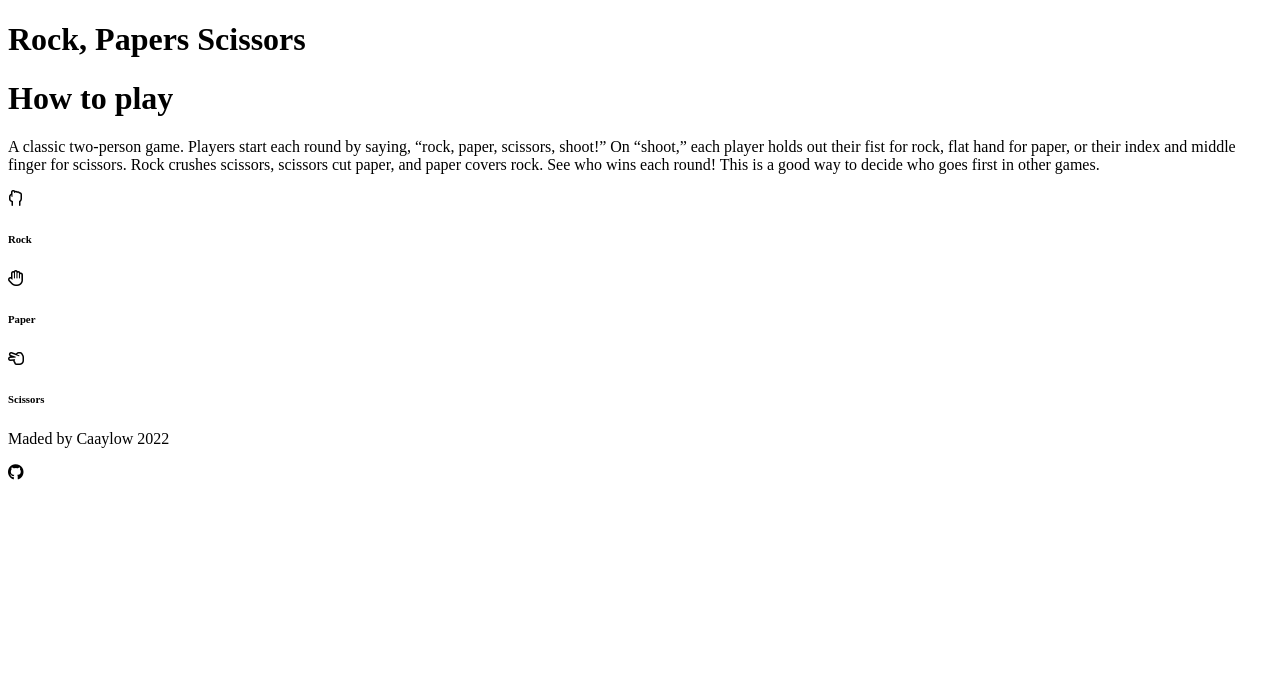
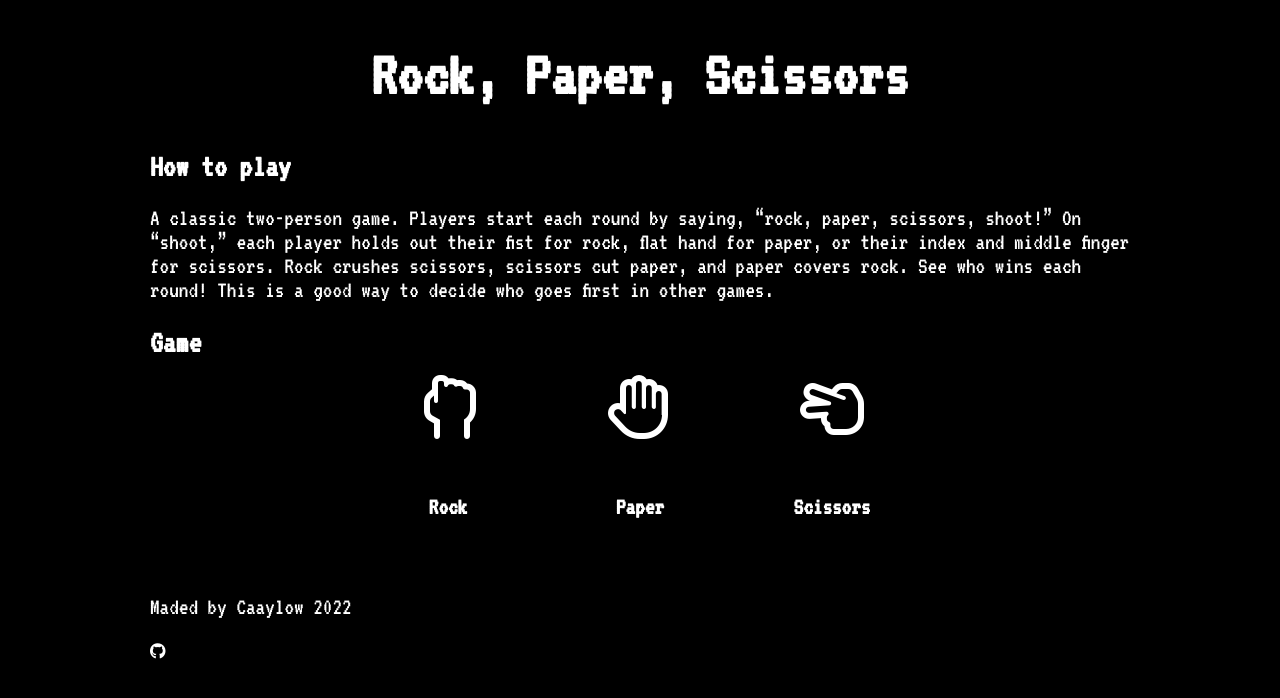
Before and after one commit to caylow/rock-paper-scissors, a plain HTML site: page index.html in a window 1280 px wide. Drawn offline with Linux system fonts and the light colour scheme.

Commit message:
Completed index.html page

```diff
--- a/index.html
+++ b/index.html
@@ -6,11 +6,13 @@
     <meta name="viewport" content="width=device-width, initial-scale=1.0">
     <!-- FontAwesome -->
     <link rel="stylesheet" href="https://cdnjs.cloudflare.com/ajax/libs/font-awesome/6.2.1/css/all.min.css" integrity="sha512-MV7K8+y+gLIBoVD59lQIYicR65iaqukzvf/nwasF0nqhPay5w/9lJmVM2hMDcnK1OnMGCdVK+iQrJ7lzPJQd1w==" crossorigin="anonymous" referrerpolicy="no-referrer" />
-    <title>Rock, Papers, Scissors</title>
+    <link rel="stylesheet" href="style.css" media="all">
+    <link rel="preconnect" href="https://fonts.googleapis.com"><link rel="preconnect" href="https://fonts.gstatic.com" crossorigin><link href="https://fonts.googleapis.com/css2?family=VT323&display=swap" rel="stylesheet">
+    <title>Rock, Paper, Scissors</title>
 </head>
 <body>
     <header>
-        <h1>Rock, Papers Scissors</h1>
+        <h1 class="game-title">Rock, Paper, Scissors</h1>
     </header>
     <main>
         <div>
@@ -19,18 +21,19 @@
                 A classic two-person game. Players start each round by saying, “rock, paper, scissors, shoot!” On “shoot,” each player holds out their fist for rock, flat hand for paper, or their index and middle finger for scissors. Rock crushes scissors, scissors cut paper, and paper covers rock. See who wins each round! This is a good way to decide who goes first in other games.
             </p>
         </div>
+        <h1>Game</h1>
         <div class="game">
-            <div class="rock">
-                <i class="fa-regular fa-hand-back-fist"></i>
-                <h6>Rock</h6>
+            <div class="game-item" id="rock">
+                <i class="item-icon fa-regular fa-hand-back-fist fa-4x"></i>
+                <h6 class="item-name">Rock</h6>
             </div>
-            <div class="paper">
-                <i class="fa-regular fa-hand"></i>
-                <h6>Paper</h6>
+            <div class="game-item" id="paper">
+                <i class="item-icon fa-regular fa-hand fa-4x"></i>
+                <h6 class="item-name">Paper</h6>
             </div>
-            <div class="scissors">
-                <i class="fa-regular fa-hand-scissors"></i>
-                <h6>Scissors</h6>
+            <div class="game-item" id="scissors">
+                <i class="item-icon fa-regular fa-hand-scissors fa-4x"></i>
+                <h6 class="item-name">Scissors</h6>
             </div>
         </div>
     </main>
--- /dev/null
+++ b/style.css
@@ -0,0 +1,50 @@
+html, body{
+    margin: 0;
+    padding: 0;
+    font-family: 'VT323', monospace;
+    color:#fff;
+}
+h1.game-title{
+    font-size: 4em;
+    text-align: center;
+}
+p{
+    font-size: 24px;
+}
+body{
+    background-color: #000;
+    max-width: 980px;
+    margin: auto;
+}
+
+/*
+Game
+*/
+
+.game-item{
+    padding: 16px;
+    height: 160px;
+    width: 160px;
+}
+.game, .game-item{
+    display: flex;
+    justify-content: center;
+    align-items: center;
+}
+
+.game{
+    flex-direction: row ;
+}
+.game-item{
+    flex-direction: column;
+}
+.item-name{
+    flex-direction: row;
+}
+.item-icon{
+    flex-direction: row;
+    flex: 1;
+}
+h6{
+    font-size: 1.5em;
+}
```
